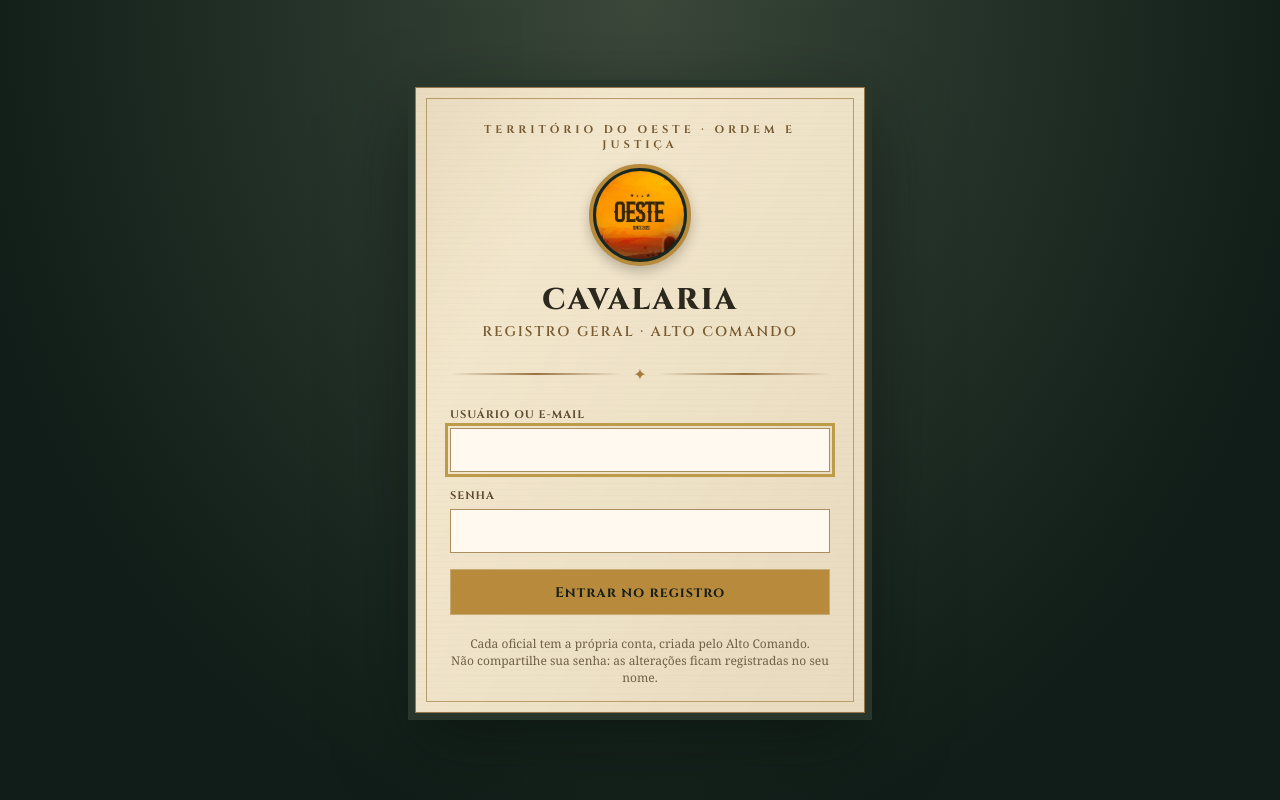
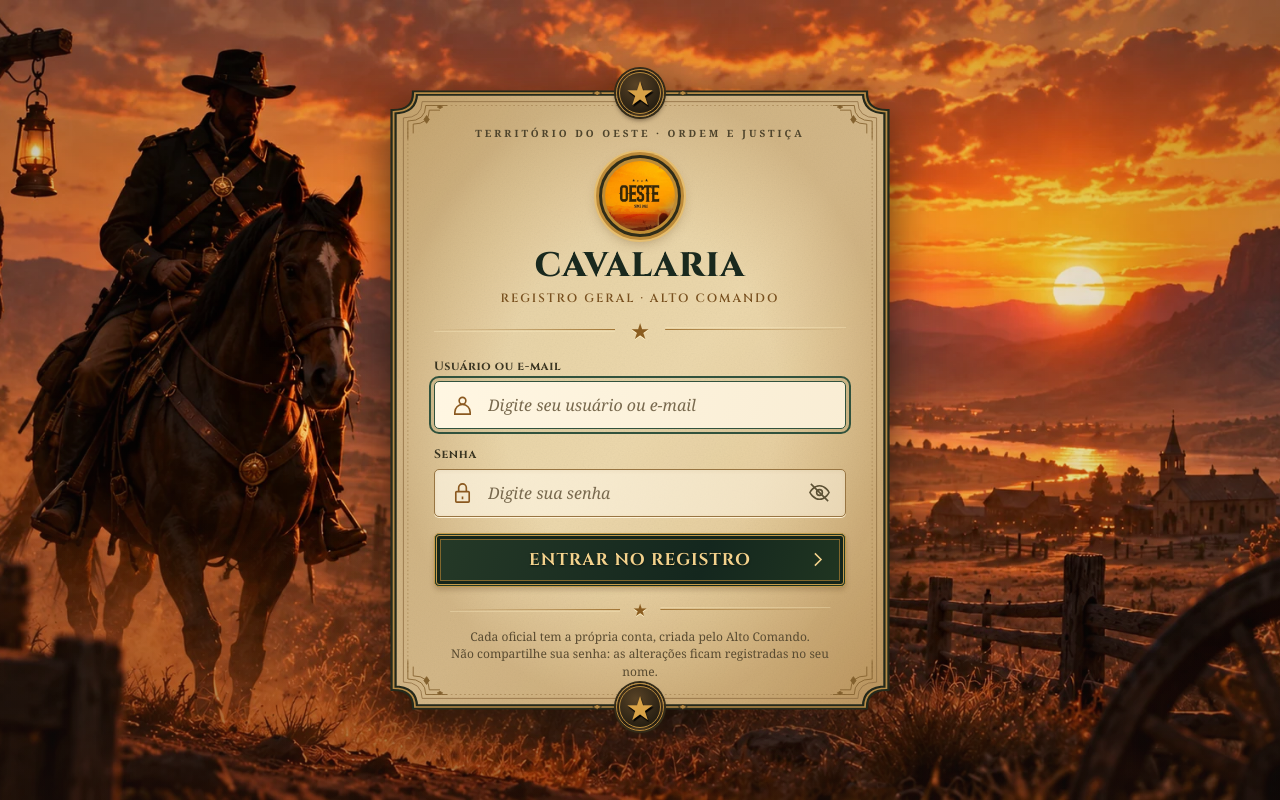
Before and after one commit to DevLUKASbr/cavalaria-oeste-roleplay, a plain HTML site: page site/index.html in a window 1280 px wide. Drawn offline with nearby package versions, Linux system fonts and the light colour scheme.

Commit message:
feat: redesign cinematografico da tela de login

```diff
--- a/site/index.html
+++ b/site/index.html
@@ -5,36 +5,52 @@
   <meta name="viewport" content="width=device-width,initial-scale=1">
   <title>Entrar · Cavalaria | Oeste Roleplay</title>
   <link rel="icon" href="logo-oeste.png">
+  <link rel="preload" as="image" href="assets/login-scenery.webp" fetchpriority="high">
   <link rel="stylesheet" href="estilo.css">
+  <link rel="stylesheet" href="login.css">
 </head>
 <body class="login-page">
-  <main class="paper login-card">
+  <main class="paper login-card" aria-labelledby="loginTitle">
+    <span class="login-seal login-seal-top" aria-hidden="true">★</span>
     <div class="eyebrow">Território do Oeste · Ordem e Justiça</div>
     <img class="badge-star server-logo" src="logo-oeste.png" alt="Logo Oeste Roleplay">
-    <h1>Cavalaria</h1>
+    <h1 id="loginTitle">Cavalaria</h1>
     <div class="subtitle">Registro Geral · Alto Comando</div>
-    <div class="rule">✦</div>
+    <div class="rule" aria-hidden="true">★</div>
 
-    <div id="message" class="system-msg hide" role="status"></div>
+    <div id="message" class="system-msg hide" role="status" aria-live="polite" aria-atomic="true"></div>
 
     <form id="loginForm" class="hide">
-      <label class="field">
-        <span>Usuário ou e-mail</span>
-        <input id="loginUser" type="text" autocomplete="username" autocapitalize="none" spellcheck="false" required autofocus>
-      </label>
-      <label class="field">
-        <span>Senha</span>
-        <input id="password" type="password" autocomplete="current-password" required minlength="6">
-      </label>
-      <button class="btn" type="submit">Entrar no registro</button>
+      <div class="field">
+        <label for="loginUser">Usuário ou e-mail</label>
+        <span class="login-input">
+          <svg class="field-icon" viewBox="0 0 24 24" fill="none" stroke="currentColor" stroke-width="1.7" aria-hidden="true"><circle cx="12" cy="7" r="3.5"/><path d="M4 21v-2a8 8 0 0 1 16 0v2Z"/></svg>
+          <input id="loginUser" type="text" autocomplete="username" autocapitalize="none" spellcheck="false" required autofocus placeholder="Digite seu usuário ou e-mail">
+        </span>
+      </div>
+      <div class="field">
+        <label for="password">Senha</label>
+        <span class="login-input">
+          <svg class="field-icon" viewBox="0 0 24 24" fill="none" stroke="currentColor" stroke-width="1.7" aria-hidden="true"><rect x="5" y="10" width="14" height="11" rx="1"/><path d="M8 10V6a4 4 0 0 1 8 0v4m-4 5v3"/></svg>
+          <input id="password" type="password" autocomplete="current-password" required minlength="6" placeholder="Digite sua senha">
+          <button id="togglePassword" class="password-toggle" type="button" aria-label="Mostrar senha" aria-controls="password" aria-pressed="false" hidden>
+            <svg viewBox="0 0 24 24" fill="none" stroke="currentColor" stroke-width="1.7" aria-hidden="true"><path d="M2 12s3.5-7 10-7 10 7 10 7-3.5 7-10 7S2 12 2 12Z"/><circle cx="12" cy="12" r="3"/><path class="eye-slash" d="m3 3 18 18"/></svg>
+          </button>
+        </span>
+      </div>
+      <button class="btn login-submit" type="submit"><span>Entrar no registro</span><svg viewBox="0 0 24 24" fill="none" stroke="currentColor" stroke-width="1.8" aria-hidden="true"><path d="m9 5 7 7-7 7"/></svg></button>
     </form>
 
+    <div class="rule login-footer-rule" aria-hidden="true">★</div>
     <p class="footnote">Cada oficial tem a própria conta, criada pelo Alto Comando.<br>Não compartilhe sua senha: as alterações ficam registradas no seu nome.</p>
+    <noscript><p class="system-msg error">Ative o JavaScript do navegador para acessar o registro.</p></noscript>
+    <span class="login-seal login-seal-bottom" aria-hidden="true">★</span>
   </main>
 
   <script src="https://cdn.jsdelivr.net/npm/@supabase/supabase-js@2/dist/umd/supabase.min.js"></script>
   <script src="config.js"></script>
   <script src="comum.js"></script>
   <script src="login.js"></script>
+  <script src="login-ui.js"></script>
 </body>
 </html>
--- /dev/null
+++ b/site/login-ui.js
@@ -0,0 +1,18 @@
+/* Interações visuais do login. Não acessa contas, sessões ou o Supabase. */
+(() => {
+  'use strict';
+  const password = document.getElementById('password');
+  const toggle = document.getElementById('togglePassword');
+  if (!password || !toggle) return;
+
+  function setVisible(visible) {
+    password.type = visible ? 'text' : 'password';
+    toggle.setAttribute('aria-pressed', String(visible));
+    toggle.setAttribute('aria-label', visible ? 'Ocultar senha' : 'Mostrar senha');
+  }
+
+  toggle.hidden = false;
+  toggle.addEventListener('click', () => setVisible(password.type === 'password'));
+  document.getElementById('loginForm').addEventListener('submit', () => setVisible(false));
+  window.addEventListener('pagehide', () => setVisible(false));
+})();
--- /dev/null
+++ b/site/login.css
@@ -0,0 +1,268 @@
+/* Exclusivo do login: painel, contas e estilos compartilhados permanecem intactos. */
+body.login-page {
+  min-height: 100vh;
+  min-height: 100svh;
+  padding: 46px 20px;
+  background: #452c1c;
+  isolation: isolate;
+}
+
+.login-page::before,
+.login-page::after {
+  content: '';
+  position: fixed;
+  inset: 0;
+  z-index: -1;
+  pointer-events: none;
+}
+
+.login-page::before {
+  background: url('assets/login-scenery.webp') center center / cover no-repeat;
+}
+
+.login-page::after {
+  background: radial-gradient(ellipse at 50% 42%, transparent 28%, #170f0d55 100%),
+    linear-gradient(0deg, #20130e44, transparent 35%);
+}
+
+.login-page .login-card {
+  width: 100%;
+  max-width: 560px;
+  padding: 48px 50px 40px;
+  border: 0;
+  background: none;
+  box-shadow: none;
+  color: #262b1c;
+  filter: drop-shadow(0 16px 24px #160f0aba);
+  isolation: isolate;
+}
+
+.login-page .login-card::before {
+  inset: 0;
+  z-index: -1;
+  border: 0;
+  background: url('assets/login-frame.svg') center / 100% 100% no-repeat;
+}
+
+.login-page .eyebrow {
+  max-width: 410px;
+  margin: 0 auto;
+  color: #4e442c;
+  font: 700 11px/1.5 Georgia, serif;
+  letter-spacing: 4px;
+  text-wrap: balance;
+}
+
+.login-page .server-logo {
+  display: block;
+  width: 112px;
+  height: 112px;
+  margin: 18px auto 12px;
+  border: 3px solid #302d18;
+  padding: 3px;
+  background: #bf8c34;
+  box-shadow: 0 0 0 3px #bd8b39, 0 0 0 5px #e6be6f, 0 5px 13px #57381166;
+}
+
+.login-page .login-card h1 {
+  margin: 10px 0 4px;
+  font-size: clamp(32px, 3.5vw, 42px);
+  letter-spacing: 1px;
+  line-height: 1.15;
+  color: #19291e;
+}
+
+.login-page .subtitle {
+  font-size: 15px;
+  line-height: 1.6;
+  letter-spacing: 2px;
+  color: #78501f;
+  text-wrap: balance;
+}
+
+.login-page .rule {
+  gap: 15px;
+  margin: 16px 0 20px;
+  font-size: 25px;
+  line-height: 1;
+  color: #8b5d20;
+  text-shadow: 0 1px #fff2ca;
+}
+
+.login-page .rule::before,
+.login-page .rule::after {
+  height: 1px;
+  background: linear-gradient(90deg, transparent, #a27636);
+  box-shadow: 0 2px #fff0c54d;
+}
+
+.login-page .rule::after { transform: rotate(180deg); }
+.login-page .login-card form { margin-top: 0; }
+.login-page .field { margin-bottom: 20px; }
+
+.login-page .field > label {
+  display: block;
+  margin-bottom: 8px;
+  color: #393421;
+  font: 700 12px/1.5 'Cinzel', Georgia, serif;
+  letter-spacing: .6px;
+}
+
+.login-page .login-input { position: relative; display: block; }
+
+.login-page .field input {
+  height: 55px;
+  padding: 12px 16px 12px 53px;
+  border: 1px solid #987542;
+  border-radius: 5px;
+  background: linear-gradient(110deg, #fff8e6b3, #f6ead1a6);
+  box-shadow: inset 0 1px 4px #76512212, 0 1px #fff3d8;
+  font: 16px/1.4 Georgia, serif;
+  color: #302b1d;
+  transition: border-color .15s, box-shadow .15s, background-color .15s;
+}
+
+.login-page .field input::placeholder { color: #78694e; font-style: italic; opacity: 1; }
+.login-page #password { padding-right: 52px; }
+.login-page .field input:focus-visible {
+  outline: 2px solid #31523d;
+  outline-offset: 3px;
+  border-color: #31523d;
+  background-color: #fff3da;
+  box-shadow: 0 0 0 5px #31523d12;
+}
+
+.login-page .field-icon {
+  position: absolute;
+  top: 16px;
+  left: 17px;
+  width: 23px;
+  height: 23px;
+  color: #8a581f;
+  pointer-events: none;
+}
+
+.login-page .password-toggle {
+  position: absolute;
+  top: 5px;
+  right: 5px;
+  display: grid;
+  place-items: center;
+  width: 44px;
+  height: 44px;
+  padding: 10px;
+  border: 0;
+  border-radius: 3px;
+  background: transparent;
+  color: #5c5135;
+  cursor: pointer;
+}
+
+.login-page .password-toggle[hidden] { display: none; }
+.login-page .password-toggle svg { width: 23px; height: 23px; }
+.login-page .password-toggle[aria-pressed='true'] .eye-slash { display: none; }
+.login-page .password-toggle:hover { background: #b9944c26; color: #263d2b; }
+.login-page .password-toggle:focus-visible { outline: 2px solid #31523d; outline-offset: 0; }
+
+.login-page .login-submit {
+  position: relative;
+  display: flex;
+  align-items: center;
+  justify-content: center;
+  gap: 14px;
+  height: 58px;
+  padding: 12px 36px;
+  border: 3px double #c29a4a;
+  border-radius: 5px;
+  background: linear-gradient(110deg, #253927, #14271e 65%, #203521);
+  box-shadow: inset 0 0 0 3px #15251a, inset 0 0 0 4px #82672d, 0 3px 5px #52391940;
+  color: #f3d28c;
+  font: 700 19px/1.3 'Cinzel', Georgia, serif;
+  letter-spacing: 1px;
+  text-transform: uppercase;
+  text-shadow: 0 1px 2px #0008;
+  transition: background-color .15s, box-shadow .15s, transform .15s;
+}
+
+.login-page .login-submit svg { position: absolute; right: 15px; width: 21px; height: 21px; }
+.login-page .login-submit:hover:not(:disabled) {
+  filter: brightness(1.13);
+  box-shadow: inset 0 0 0 3px #15251a, inset 0 0 0 4px #b09048, 0 4px 9px #52391955;
+}
+.login-page .login-submit:active:not(:disabled) { transform: translateY(1px); }
+.login-page .login-submit:focus-visible { outline: 3px solid #31523d; outline-offset: 4px; }
+.login-page .login-submit:disabled { opacity: .7; cursor: wait; }
+
+.login-page .login-footer-rule { margin: 16px 18px 12px; gap: 12px; font-size: 17px; }
+.login-page .login-card .footnote { margin: 0; color: #594b31; font-size: 13px; line-height: 1.45; }
+.login-page .system-msg { width: 100%; margin: 0 0 20px; border-radius: 3px; line-height: 1.6; }
+.login-page .system-msg.error { color: #6c211c; }
+.login-page .system-msg.success { color: #314a28; }
+
+.login-page .login-seal {
+  position: absolute;
+  left: 50%;
+  display: grid;
+  place-items: center;
+  width: 48px;
+  height: 48px;
+  border: 4px double #b88a3c;
+  border-radius: 50%;
+  background: radial-gradient(circle at 40% 30%, #594326, #271f12 75%);
+  box-shadow: 0 0 0 2px #342c19, 0 3px 5px #30201199;
+  color: #d8a247;
+  font: 33px/1 Georgia, serif;
+  text-shadow: 1px 2px 1px #000;
+  transform: translateX(-50%);
+}
+.login-page .login-seal-top { top: -21px; }
+.login-page .login-seal-bottom { bottom: -21px; }
+
+@media (min-width: 721px) and (max-height: 900px) {
+  body.login-page { padding-block: 30px; }
+  .login-page .login-card { max-width: 500px; padding: 36px 44px 30px; }
+  .login-page .eyebrow { font-size: 10px; letter-spacing: 3px; }
+  .login-page .server-logo { width: 82px; height: 82px; margin: 14px auto 10px; }
+  .login-page .login-card h1 { font-size: 34px; margin-top: 6px; }
+  .login-page .subtitle { font-size: 12px; line-height: 1.4; }
+  .login-page .rule { font-size: 22px; margin: 12px 0 16px; }
+  .login-page .field { margin-bottom: 16px; }
+  .login-page .field > label { margin-bottom: 6px; }
+  .login-page .field input { height: 48px; }
+  .login-page .field-icon { top: 13px; }
+  .login-page .password-toggle { top: 2px; }
+  .login-page .login-submit { height: 54px; font-size: 17px; }
+  .login-page .login-footer-rule { font-size: 17px; margin: 14px 16px 10px; }
+  .login-page .login-card .footnote { font-size: 12px; }
+}
+
+@media (max-width: 720px) {
+  body.login-page { padding: 36px 14px; }
+  .login-page::before { background-position: 38% center; }
+  .login-page::after { background: #21170d35; }
+  .login-page .login-card { max-width: 440px; padding: 40px 30px 34px; }
+  .login-page .eyebrow { font-size: 10px; letter-spacing: 2.6px; }
+  .login-page .server-logo { width: 94px; height: 94px; margin: 19px auto 16px; }
+  .login-page .login-card h1 { font-size: 34px; }
+  .login-page .subtitle { font-size: 12px; letter-spacing: 1.4px; }
+  .login-page .rule { margin-block: 18px 22px; }
+  .login-page .field { margin-bottom: 20px; }
+  .login-page .login-submit { height: 57px; font-size: 15px; letter-spacing: .7px; padding-inline: 26px; }
+  .login-page .login-submit svg { right: 9px; width: 17px; }
+  .login-page .login-footer-rule { margin: 18px 8px 14px; }
+  .login-page .login-card .footnote { font-size: 12px; }
+  .login-page .login-seal { width: 42px; height: 42px; font-size: 28px; }
+  .login-page .login-seal-top { top: -18px; }
+  .login-page .login-seal-bottom { bottom: -18px; }
+}
+
+@media (prefers-reduced-motion: reduce) {
+  .login-page *, .login-page *::before, .login-page *::after { transition: none; }
+}
+
+@media (forced-colors: active) {
+  .login-page .login-card { background: Canvas; border: 2px solid CanvasText; filter: none; }
+  .login-page .login-card::before, .login-page .login-seal { display: none; }
+  .login-page .field-icon { color: CanvasText; }
+  .login-page .field input, .login-page .login-submit { border: 2px solid ButtonText; }
+}
```
Also changed, not shown: PR-redesign-login.md (added, +48 -0 lines), tests/login-ui.test.cjs (added, +54 -0 lines), tests/login.test.cjs (added, +286 -0 lines), site/assets/login-frame.svg (added), site/assets/login-scenery.webp (added).
